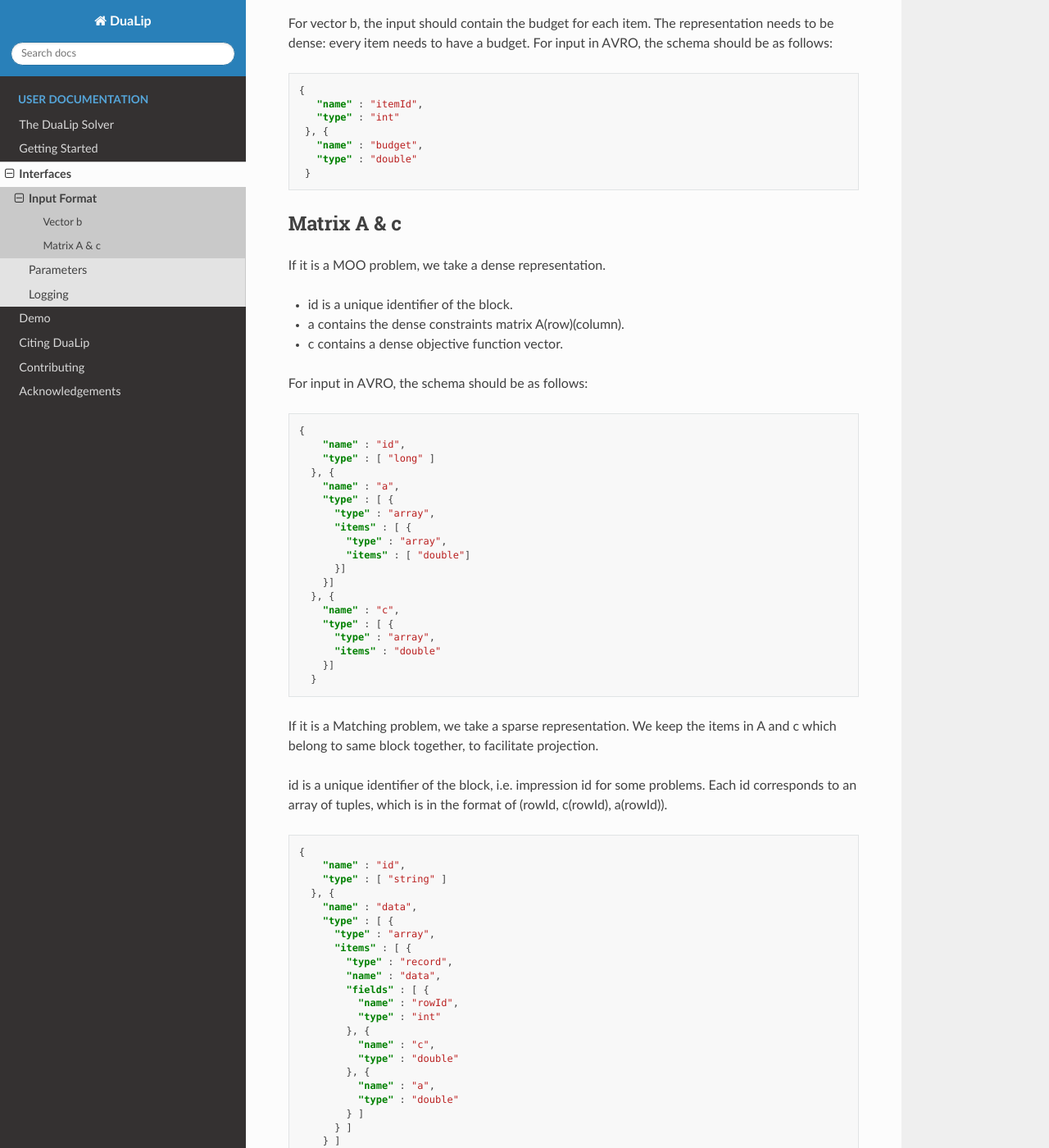
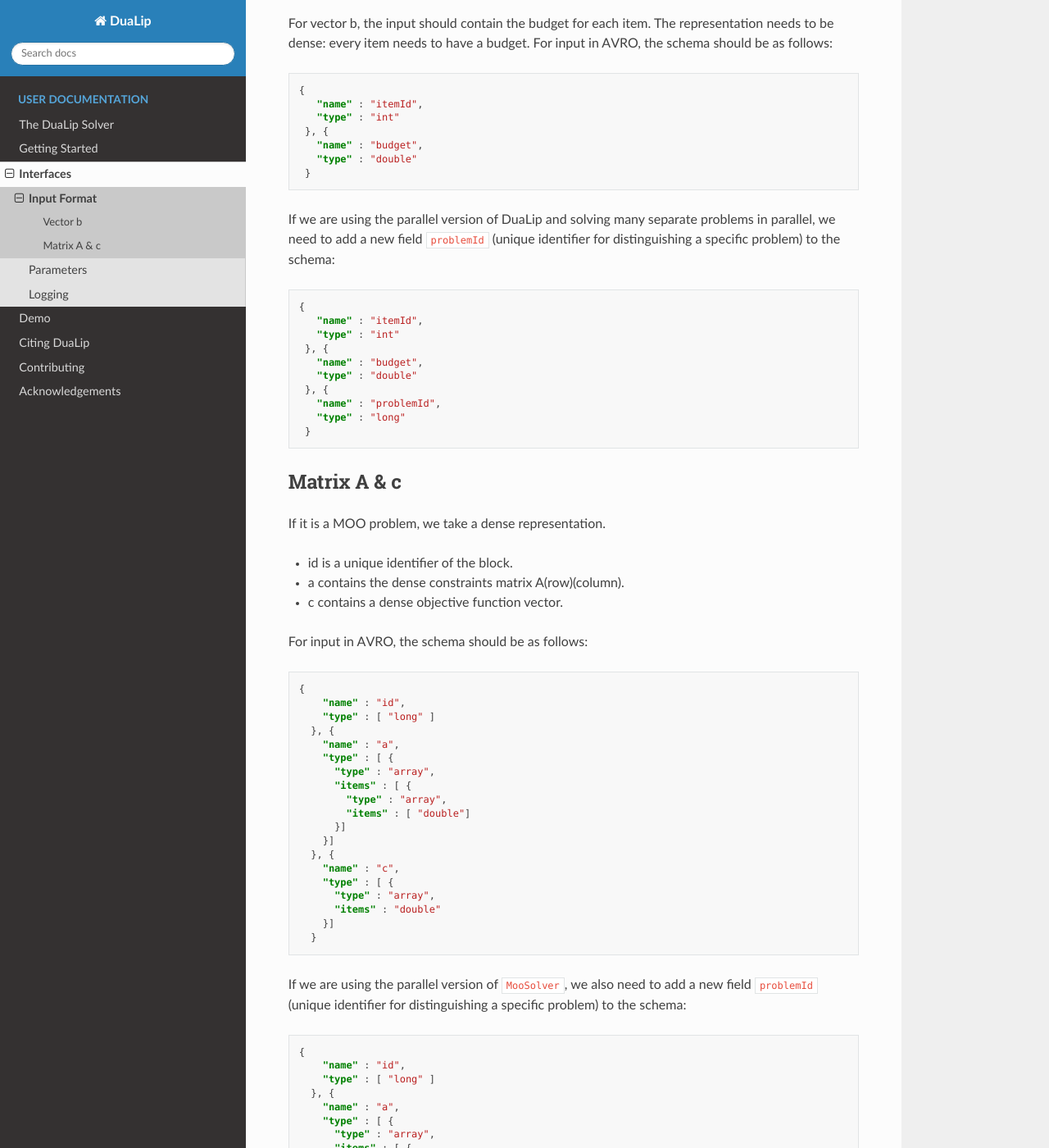
Before and after one commit to linkedin/DuaLip, a Sphinx documentation site: the page built from docs/interfaces/format.rst, in a window 1280 px wide and 1400 px high, scrolled down 271 px. Shown: the whole window at 82% size. Built offline with Sphinx 7.4.7 and the Read the Docs theme 2.0.0, drawn with Linux system fonts in a browser that asks for light colours; some of the changed text lies outside the part shown.

Commit message:
Add Parallelism usage documentation

```diff
--- a/docs/demo/matching.rst
+++ b/docs/demo/matching.rst
@@ -170,7 +170,7 @@
 
 .. code:: bash
 
-  $SPARK_HOME/bin/spark-submit --packages org.apache.spark:spark-avro_2.11:2.4.0 --class com.linkedin.dualip.preprocess.MatchingDataGenerator ./dualip/build/libs/dualip_2.11.jar \
+  $SPARK_HOME/bin/spark-submit --packages org.apache.spark:spark-avro_2.12:3.1.1 --class com.linkedin.dualip.preprocess.MatchingDataGenerator ./dualip/build/libs/dualip_2.12.jar \
   --preprocess.dataBasePath data/ml-20m/ \
   --preprocess.dataFormat csv \
   --preprocess.dataBlockDim userId \
@@ -192,8 +192,8 @@
 
 .. code:: bash
 
-  $SPARK_HOME/bin/spark-submit --packages org.apache.spark:spark-avro_2.11:2.4.0 \
-  --class com.linkedin.dualip.solver.LPSolverDriver ./dualip/build/libs/dualip_2.11.jar \
+  $SPARK_HOME/bin/spark-submit --packages org.apache.spark:spark-avro_2.12:3.1.1 \
+  --class com.linkedin.dualip.solver.LPSolverDriver ./dualip/build/libs/dualip_2.12.jar \
   --driver.objectiveClass com.linkedin.dualip.problem.MatchingSolverDualObjectiveFunction \
   --driver.solverOutputPath /output/matching/ \
   --driver.gamma 0.1 \
--- a/docs/demo/moo.rst
+++ b/docs/demo/moo.rst
@@ -130,8 +130,8 @@
 
 .. code:: bash
 
-	$SPARK_HOME/bin/spark-submit --packages org.apache.spark:spark-avro_2.11:2.4.0 \
-  --class com.linkedin.dualip.solver.LPSolverDriver ./dualip/build/libs/dualip_2.11.jar \
+	$SPARK_HOME/bin/spark-submit --packages org.apache.spark:spark-avro_2.12:3.1.1 \
+  --class com.linkedin.dualip.solver.LPSolverDriver ./dualip/build/libs/dualip_2.12.jar \
 	--driver.objectiveClass com.linkedin.dualip.problem.MooSolverDualObjectiveFunction \
 	--driver.solverOutputPath output/moo/ \
 	--driver.gamma 1E-6 \
--- a/docs/get_started/index.rst
+++ b/docs/get_started/index.rst
@@ -89,4 +89,10 @@
 There is a unified driver implementation :code:`com.linkedin.dualip.solver.LPSolverDriver` for
 both of these problems which serves as the primary entry point.
 
+We currently support a parallel version of the :code:`MooSolver`, which can solve many separate
+small Moo problems in parallel. The number of such small Moo problems can range up to tens of millions.
+
+Call :code:`com.linkedin.dualip.solver.ParallelLPSolverDriver` to leverage the extreme-scale parallelism
+power of our DuaLip solver.
+
 For detailed usage please see the :ref:`Parameters` and the :ref:`demo`.
--- a/docs/index.rst
+++ b/docs/index.rst
@@ -51,11 +51,11 @@
 #. Extreme Scale
     DuaLip is specifically developed to tackle problems arising in web-applications that usually have hundreds of millions of users and millions of items, pushing the number of optimization variables in the trillions range (if not more). It uses a dual decomposition technique to be able to scale to such large problems. For details see the :ref:`solution <probsolution>` and for a wide range of applications see `Ramanath et. al. (2021) <https://arxiv.org/abs/2103.05277>`_ and `Basu et. al (2020) <http://proceedings.mlr.press/v119/basu20a/basu20a.pdf>`_.
 
+#. Parallelism
+    We support extreme-scale parallelism in our DuaLip solver, which can solve tens of millions of small separate LPs simultaneously. There are arising applications like personalized constrained optimization in recommender systems, which require adding personalized constraints for each unique user. In this case, each LP is dedicated for each user and only contains a small number of decision variables at per user level. Our parallel version of DuaLip can enable solving tens of millions of separate small LPs for all different users in parallel.
+
 #. Efficient
     Although we follow first-order gradient methods to solve the problem, we implement several highly efficient algorithms for each of the component steps. See the :ref:`solver <solver>` for more details. This allows us to scale up 20x over a naive implementation. Please see `Ramanath et. al. (2021) <https://arxiv.org/abs/2103.05277>`_ for a comparative study.
-
-#. Parallelism
-    We support extreme-scale parallelism in our DuaLip solver, which can solve tens of millions of small separate LPs simultaneously. There are arising applications like personalized constrained optimization in recommender systems, which require adding personalized constraints for each unique user. In this case, each LP is dedicated for each user and only contains a small number of decision variables at per user level. Our parallel version of DuaLip can enable solving tens of millions of separate small LPs for all different users in parallel.
 
 #. Modular Design
     In our implementation, any problem can be formulated through a highly modular approach.
--- a/docs/interfaces/format.rst
+++ b/docs/interfaces/format.rst
@@ -16,6 +16,22 @@
 	 }, {
 	   "name" : "budget",
 	   "type" : "double"
+	 }
+
+If we are using the parallel version of DuaLip and solving many separate problems in parallel, we need to add a new field :code:`problemId`
+(unique identifier for distinguishing a specific problem) to the schema:
+
+.. code:: json
+
+	{
+	   "name" : "itemId",
+	   "type" : "int"
+	 }, {
+	   "name" : "budget",
+	   "type" : "double"
+	 }, {
+	   "name" : "problemId",
+	   "type" : "long"
 	 }
 
 Matrix A & c
@@ -50,6 +66,34 @@
 	    }]
 	  }
 
+If we are using the parallel version of :code:`MooSolver`, we also need to add a new field :code:`problemId` (unique identifier for
+distinguishing a specific problem) to the schema:
+
+.. code:: json
+
+	{
+	    "name" : "id",
+	    "type" : [ "long" ]
+	  }, {
+	    "name" : "a",
+	    "type" : [ {
+	      "type" : "array",
+	      "items" : [ {
+	        "type" : "array",
+	        "items" : [ "double"]
+	      }]
+	    }]
+	  }, {
+	    "name" : "c",
+	    "type" : [ {
+	      "type" : "array",
+	      "items" : "double"
+	    }, {
+	    "name" : "problemId",
+	    "type" : [ "long" ]
+	    }]
+	  }
+
 If it is a Matching problem, we take a sparse representation. We keep the items in A and c which belong to same block together, to facilitate projection.
 
 id is a unique identifier of the block, i.e. impression id for some problems. Each id corresponds to an array of tuples, which is in the format of
```
Also changed, not shown: 1 other file.
